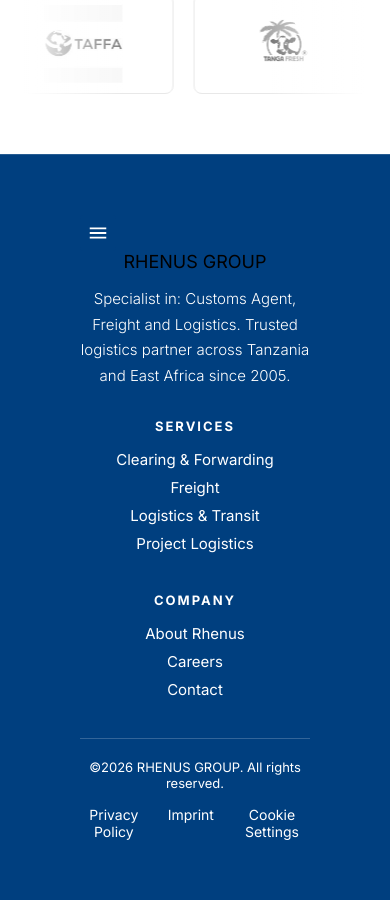
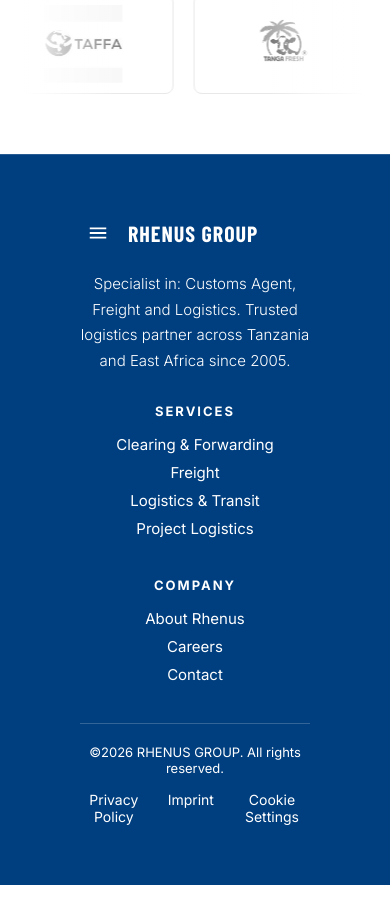
Before and after one commit to Ptrkiama/Rhenus, a React (Vite) app: page / in a window 390 px wide. Shown: the part 4888-5788 px from the top of the page. Built offline with nearby package versions, Linux system fonts and the light colour scheme.

Commit message:
Adjust navbar spacing and logo position

```diff
--- a/src/index.css
+++ b/src/index.css
@@ -1199,10 +1199,30 @@
     grid-template-columns: repeat(2, 1fr);
     gap: 24px;
   }
-  .rh-footer-grid {
-    grid-template-columns: repeat(2, 1fr);
-    gap: 40px;
-  }
+ .rh-footer-grid {
+  display: grid;
+  grid-template-columns: 3fr 1fr 1fr;
+  gap: 40px;  /* was 100px – too large */
+}
+.rh-footer {
+  overflow-x: hidden;
+  width: 100%;
+}
+}
+/* Footer logo alignment */
+.rh-footer-logo {
+  display: flex;
+  align-items: center;
+  gap: 12px;
+  margin-bottom: 20px;
+}
+
+.rh-footer-logo span {
+  font-family: 'Barlow Condensed', sans-serif;
+  font-size: 22px;
+  font-weight: 700;
+  color: white;
+  letter-spacing: 1px;
 }
 
 /* Tablets & Mobile (max-width: 992px) */
```
